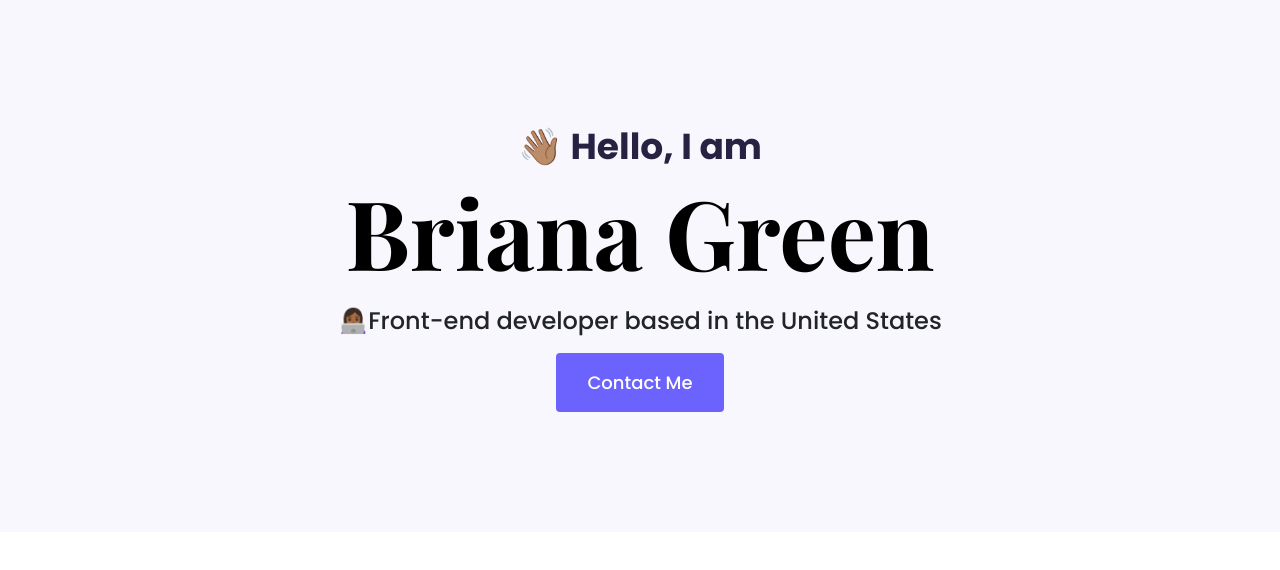
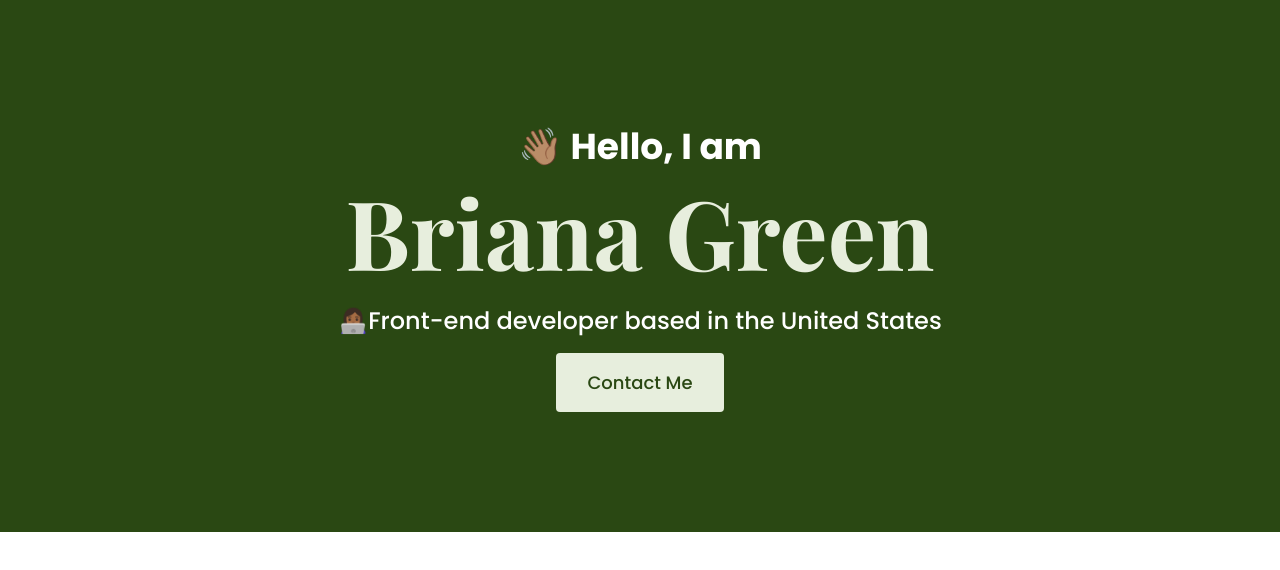
Before and after one commit to AnaGreen4/portfolio-project-, a plain HTML site: page index.html in a window 1280 px wide. Drawn offline with nearby package versions, Linux system fonts and the light colour scheme.

Commit message:
changed colors to green-themed

```diff
--- a/styles/portfolio.css
+++ b/styles/portfolio.css
@@ -1,7 +1,8 @@
 
 :root {
-    --branding-color:#6c63ff;
-    --secondary-color:#f9f7fe;
+    --heading-text-color:#e7eedd;
+    --background-color:#2a4813;
+    --secondary-color:#ffffff;
     --heading-font-family:"Playfair Display", serif;
     --default-font-family:"Poppins", sans-serif;
 
@@ -11,7 +12,7 @@ body {
     font-family: "Poppins", sans-serif;
 }
 h1 {
-    color: black;
+    color: var(--heading-text-color);
     font-family: var(--heading-font-family);
     font-weight: bold;
     font-size: 96px;
@@ -20,7 +21,7 @@ h1 {
 
 .hero {
 
-    background: var(--secondary-color);
+    background: var(--background-color);
     text-align: center;
     padding:120px 60px;
 }
@@ -28,17 +29,18 @@ h1 {
     font-size: 36px;
     font-weight: bolder;
     margin: 0;
-    color: #272142;
+    color: var(--secondary-color);
 }
 .hero h2{
+    color:var(--secondary-color);
     font-weight: normal;
     line-height: 2;
     font-size: 24px;
 }
  .btn-branding {
-    background: var(--branding-color);
+    background: var(--heading-text-color);
     border-radius: 4px;
-    color:white;
+    color:var(--background-color);
     font-size: 18px;
     line-height: 27px;
     padding: 15px 30px;
```
